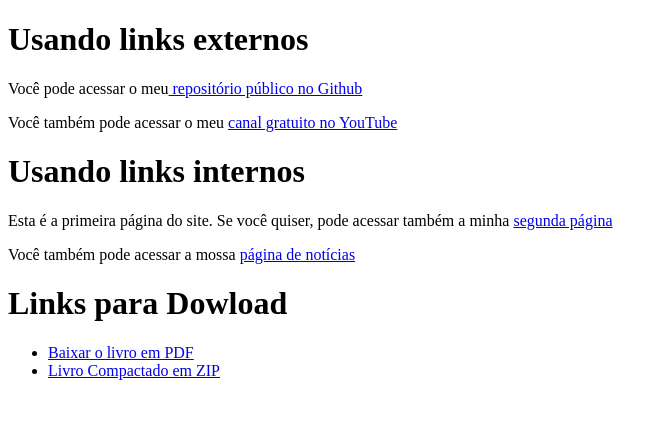
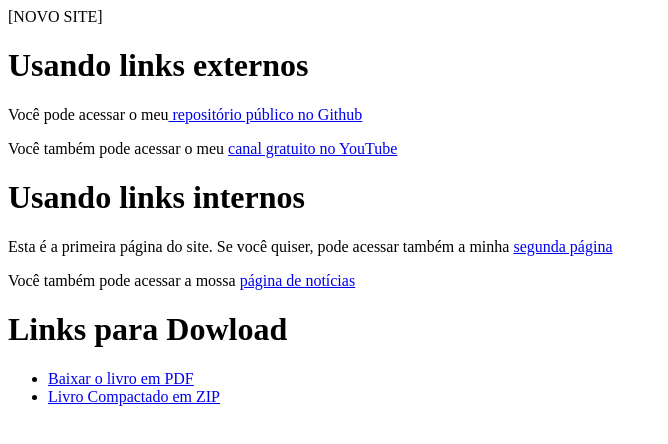
Before and after one commit to AlexandreAraujo10/html--css, a plain HTML site: page Exercícios/ex010/index.html in a window 1280 px wide. Shown: the whole page, without its empty margins (0-668 px from the left). Drawn offline with Linux system fonts and the light colour scheme.

Commit message:
Atualizei ex10

```diff
--- a/Exercícios/ex010/index.html
+++ b/Exercícios/ex010/index.html
@@ -4,6 +4,7 @@
     <meta charset="UTF-8">
     <meta http-equiv="X-UA-Compatible" content="IE=edge">
     <meta name="viewport" content="width=device-width, initial-scale=1.0">
+    [NOVO SITE]
     <title> Trabalhando com Links</title>
 </head>
 <body>
```
